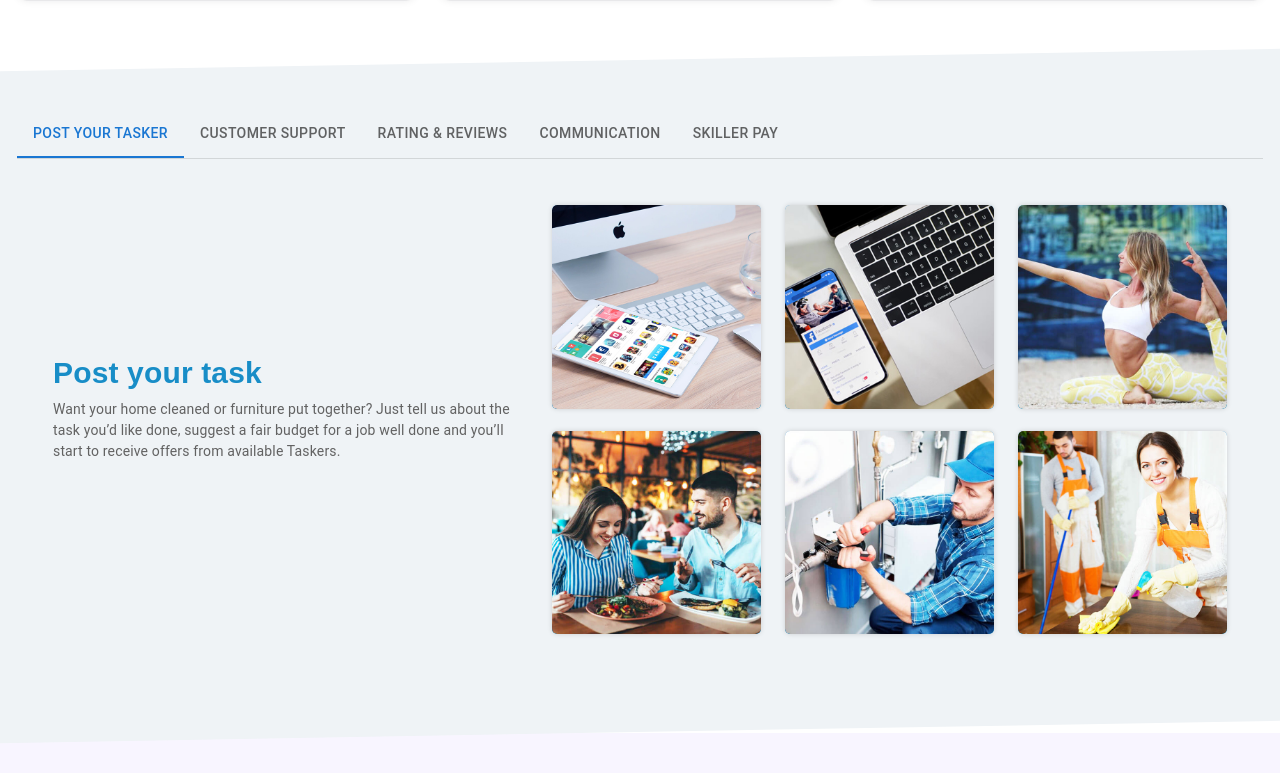
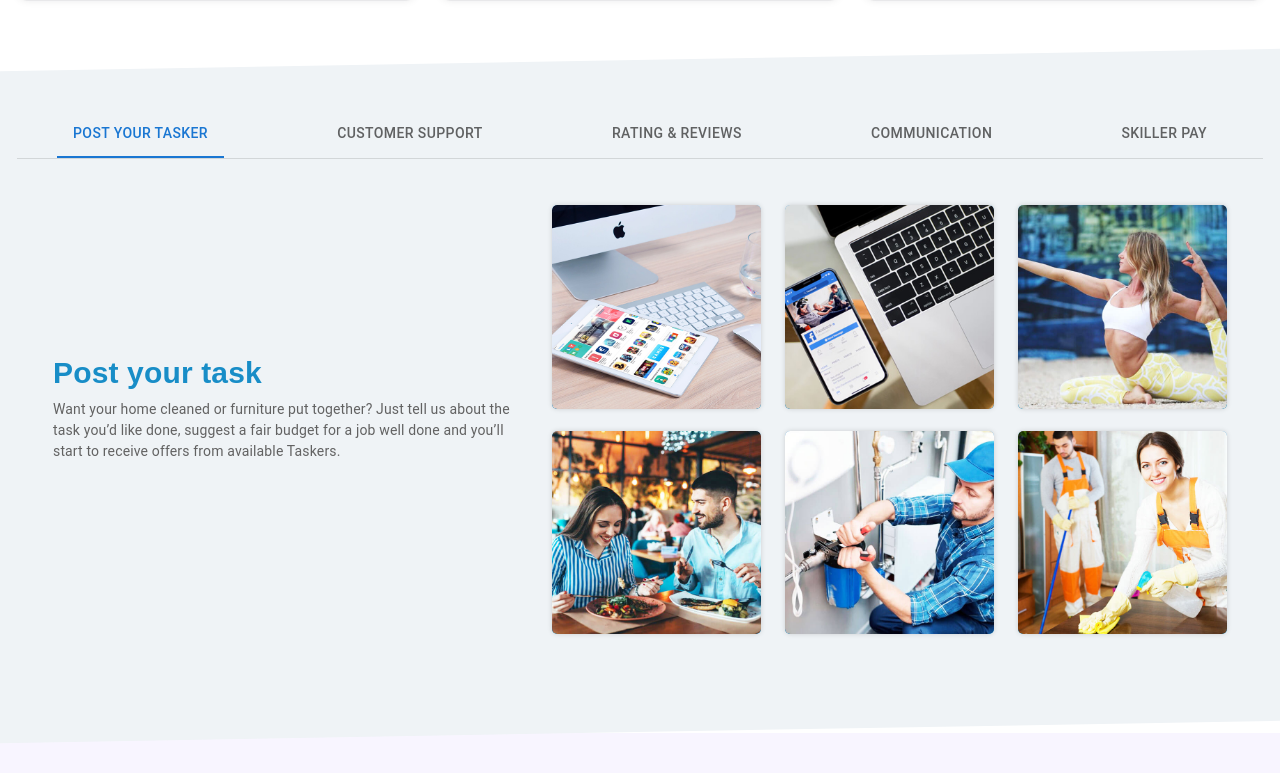
Before and after one commit to HimanshuSuratiya/SkillerWebnMob, a React (Create React App) app: page /design_website/skillerwebnmob/how-it-works in a window 1280 px wide. Shown: the part 1007-1780 px from the top of the page. Built offline with nearby package versions, Linux system fonts and the light colour scheme.

Commit message:
How it works down section scroller fix

```diff
--- a/src/Components/Howitworks/Howitwork.js
+++ b/src/Components/Howitworks/Howitwork.js
@@ -10,7 +10,6 @@ import TaskIcon from '@mui/icons-material/Task';
 import PersonSearchIcon from '@mui/icons-material/PersonSearch';
 import AssignmentTurnedInIcon from '@mui/icons-material/AssignmentTurnedIn';
 import GroupIcon from '@mui/icons-material/Group';
-import PropTypes from 'prop-types';
 import Tabs from '@mui/material/Tabs';
 import Tab from '@mui/material/Tab';
 import Typography from '@mui/material/Typography';
@@ -41,16 +40,10 @@ function TabPanel(props) {
     );
 }
 
-TabPanel.propTypes = {
-    children: PropTypes.node,
-    index: PropTypes.number.isRequired,
-    value: PropTypes.number.isRequired,
-};
-
 function a11yProps(index) {
     return {
         id: `simple-tab-${index}`,
-        'aria-controls': `simple-tabpanel-${index}`,
+        "aria-controls": `simple-tabpanel-${index}`
     };
 }
 
@@ -184,12 +177,20 @@ const Howitwork = () => {
                     <div className='how-work-bg-gray'>
                         <Box sx={{ width: '100%' }}>
                             <Box sx={{ borderBottom: 1, borderColor: 'divider' }}>
-                                <Tabs value={value} onChange={handleChange} aria-label="basic tabs example">
+                                <Tabs
+                                    className='my-task-main-tabs-area'
+                                    value={value}
+                                    onChange={handleChange}
+                                    variant="scrollable"
+                                    scrollButtons
+                                    allowScrollButtonsMobile
+                                    aria-label="scrollable force tabs example"
+                                >
                                     <Tab label="post your tasker" {...a11yProps(0)} />
                                     <Tab label="customer support" {...a11yProps(1)} />
                                     <Tab label="Rating & reviews" {...a11yProps(2)} />
-                                    <Tab label="Communication" {...a11yProps(2)} />
-                                    <Tab label="skiller pay" {...a11yProps(2)} />
+                                    <Tab label="Communication" {...a11yProps(3)} />
+                                    <Tab label="skiller pay" {...a11yProps(4)} />
                                 </Tabs>
                             </Box>
                             <TabPanel value={value} index={0}>
```
